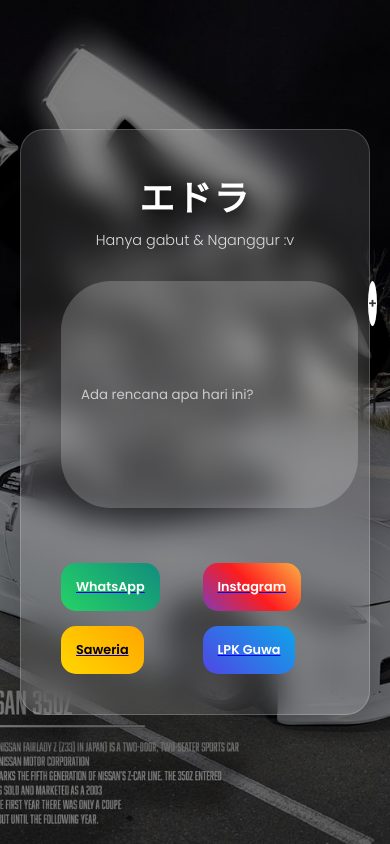
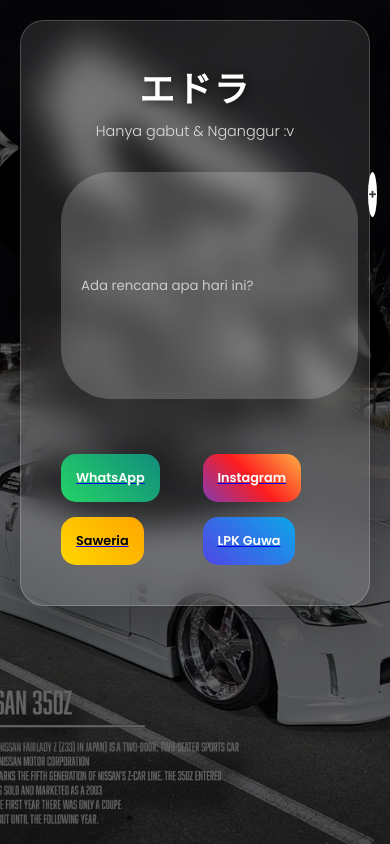
Before and after one commit to zexorcist115-blip/website-edra, a React (Vite) app: page / in a window 390 px wide. Built offline with nearby package versions, Linux system fonts and the light colour scheme; grey boxes are pictures that could not be loaded.

Commit message:
Benerin scroll biar tombol keliatan di tablet

```diff
--- a/src/App.css
+++ b/src/App.css
@@ -9,15 +9,17 @@
 }
 
 .container {
-  min-height: 100vh;
+  min-height: 100vh; /* Minimal setinggi layar */
+  height: auto; /* Biar bisa nambah tinggi kalau kontennya banyak */
+  overflow-y: auto; /* INI KUNCINYA: Biar bisa scroll ke bawah */
   display: flex;
-  justify-content: center;
+  flex-direction: column; /* Biar kontennya urut ke bawah */
   align-items: center;
-  /* Ganti link Unsplash lama lo sama file nissan ini */
-  background: linear-gradient(rgba(0,0,0,0.5), rgba(0,0,0,0.5)), url('/bg-nissan.jpg');
+  padding: 20px;
+  background: linear-gradient(rgba(0,0,0,0.6), rgba(0,0,0,0.6)), url('/bg-nissan.jpg');
   background-size: cover;
   background-position: center;
-  padding: 20px;
+  background-attachment: fixed; /* Biar background nissan-nya nggak ikut geser pas di-scroll */
 }
 
 .glass-card {
```
